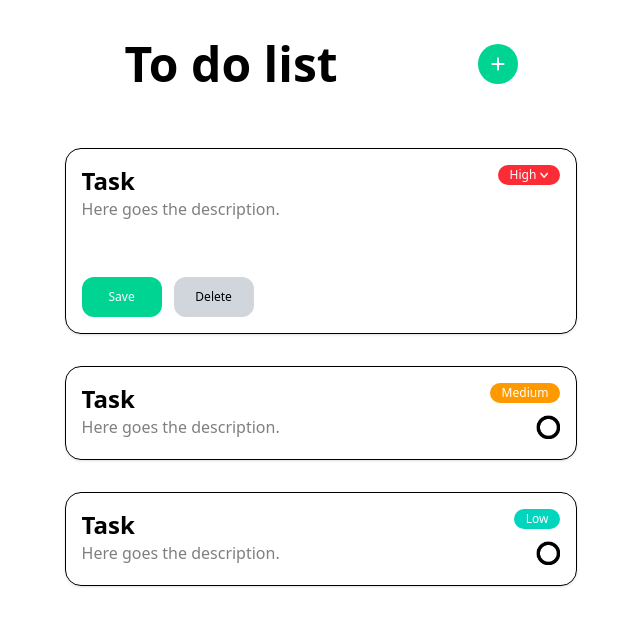
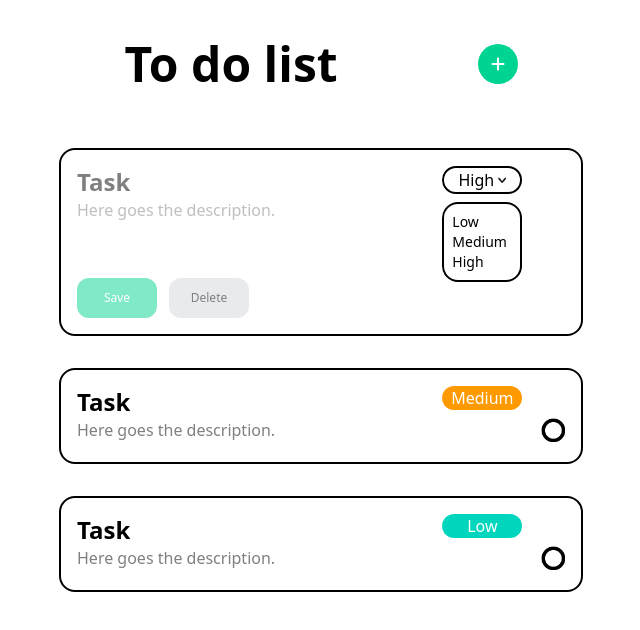
Before and after one commit to gbeatrice24/ToDo, a Vue app: page / in a window 1280 px wide. Both pictures are taken after a click on the button "High". Shown: the top 630 px of the page, without its empty margins (319-959 px from the left). Built offline with nearby package versions, Linux system fonts and the light colour scheme.

Commit message:
ITL-3 Subtask 5: priority change todo

```diff
--- a/src/components/TaskCard.vue
+++ b/src/components/TaskCard.vue
@@ -1,6 +1,10 @@
 <template>
-    <div @click="$emit('edit-requested', task.id)" class="p-4 rounded-2xl shadow border space-y-5"
-        :class="isMobile ? 'border-2 max-w-xs' : ''">
+    <div @click="$emit('edit-requested', task.id)" class="p-4 rounded-2xl border-2"
+        :class="isMobile ? 'max-w-xs' : 'relative'">
+
+        <div v-if="!isMobile" class=" absolute inset-0 bg-white rounded-2xl"
+            :class="priorChooser ? 'opacity-50' : 'opacity-0 invisible'"></div>
+
         <div class="flex items-center">
             <!--done button on phone-->
             <button v-if="isMobile && !task.editing" @click="$emit('done-clicked', task.id)" class="relative w-6 h-6">
@@ -17,25 +21,40 @@
                     <input v-model="task.name" class="font-semibold text-black text-2xl outline-0 w-2/3">
 
                     <!-- task priority on desktop -->
-                    <button @click="priorChooser = true" v-if="!isMobile"
-                        class="relative flex items-center justify-center rounded-2xl order-3 ml-auto"
-                        :class="bgColor, isMobile ? 'h-3 w-3' : 'text-white text-xs w-auto pr-3 pl-3 h-5'">
-                        {{ isMobile ? '' : task.priority }}
-                        <img v-if="task.editing" src="@/assets/arrowDown.png" class="w-3 pl-1">
-                    </button>
+                    <div v-if="!isMobile" class="relative">
+                        <button @click="priorChooser = !priorChooser"
+                            class="relative flex items-center justify-center rounded-full order-3 w-20"
+                            :class="priorChooser ? 'bg-white text-black border-2' : [bgColor, 'text-white']">
+                            {{ task.priority }}
 
-                    <!-- <div v-if="priorChooser" class="absolute bottom-top left-3/5 bg-red-500">
-                        ez elol van
-                    </div> -->
+                            <div v-if="task.editing">
+                                <img v-if="!priorChooser" src="@/assets/arrowDown.png" class="w-3 pl-1">
+                                <img v-else src="@/assets/arrowDownB.png" class="w-3 pl-1">
+                            </div>
+                        </button>
+
+                        <!-- priority dropdown -->
+                        <div v-if="priorChooser"
+                            class="absolute top-full left-0 mt-1 w-full bg-white rounded-2xl border-2 z-10">
+                            <ul class="flex flex-col text-sm text-black">
+                                <li v-for="(priority, index) in priorities"
+                                    @click="$emit('priority-chosen', { id: task.id, prio: priority.level }); priorChooser = false"
+                                    class="px-2 hover:bg-gray-100" :class="[index === 0 ? 'rounded-t-2xl pt-2' : '',
+                                    index === 2 ? 'rounded-b-2xl pb-2' : '']">{{ priority.level }}
+                                </li>
+                            </ul>
+                        </div>
+
+                        <!--  <div class="absolute inset-0 bg-white pointer-events-none transition-opacity"
+                            :class="priorChooser ? 'opacity-25' : 'opacity-0'"></div> -->
+                    </div>
 
                     <!-- task priority on phone -> while being actively edited -->
                     <div v-if="isMobile && task.editing" class="flex flex-row order-3 space-x-2">
-                        <button @click="priority = 'Low'"
-                            class="rounded-2xl order-3 h-3 w-3 bg-teal-400 focus:outline-2"></button>
-                        <button @click="priority = 'Medium'"
-                            class="rounded-2xl order-3 h-3 w-3 bg-amber-500 focus:outline-2"></button>
-                        <button @click="priority = 'High'"
-                            class="rounded-2xl order-3 h-3 w-3 bg-red-500 focus:outline-2"></button>
+                        <button v-for="priority in priorities"
+                            @click="$emit('priority-chosen', { id: task.id, prio: priority.level })"
+                            class="rounded-full order-3 h-3 w-3 focus:outline-2"
+                            :class="getBgColor(priority.level)"></button>
                     </div>
                 </div>
 
@@ -47,7 +66,7 @@
                         </div>
                         <!-- resize on bigger text? -->
                         <textarea v-if="!isMobile || task.editing" v-model="text"
-                            placeholder="Here goes the description." class=" w-1/1 outline-0 resize-none"
+                            placeholder="Here goes the description." class=" w-90 outline-0 resize-none "
                             :class="task.editing ? 'h-20' : 'h-7'"></textarea>
                     </div>
 
@@ -72,14 +91,14 @@
             </div>
 
             <!-- task priority on phone -> when isn't actively being edited -->
-            <button v-if="isMobile && !task.editing" class="rounded-2xl order-3 h-3 w-3" :class="bgColor"></button>
+            <button v-if="isMobile && !task.editing" class="rounded-full order-3 h-3 w-3" :class="bgColor"></button>
         </div>
     </div>
 </template>
 
 <script setup lang="ts">
 import { Task } from '@/types/Task';
-import { getTaskBgColor } from '@/utils/getTaskBgColor';
+import { getBgColor, getTaskBgColor } from '@/utils/getTaskBgColor';
 import { useWindowSize } from '@vueuse/core'
 import { ref, computed } from 'vue'
 
@@ -93,6 +112,8 @@ defineEmits<{
 
     (e: 'save-clicked', payload: { id: number; newDesc: string, newPrio: string }): void,
     (e: 'delete-clicked', id: number): void,
+
+    (e: 'priority-chosen', payload: { id: number, prio: string }): void
 }>()
 
 const props = defineProps<{ task: Task }>()
@@ -103,7 +124,9 @@ const text = ref(props.task.desc)
 const priority = ref(props.task.priority)
 
 const priorChooser = ref(false)
+const priorities = ref([{ level: 'Low' }, { level: 'Medium' }, { level: 'High' }])
 
 const { width } = useWindowSize()
 const isMobile = computed(() => width.value < 768)
+
 </script>
--- a/src/layout/MainLayout.vue
+++ b/src/layout/MainLayout.vue
@@ -8,7 +8,7 @@
             <div v-else class="grid gap-8">
                 <TaskCard v-for="task in tasks" :key="task.id" :task="task" @done-clicked="handleDoneClicked"
                     @edit-requested="handleEditRequested" @save-clicked="handleSaveClicked"
-                    @delete-clicked="handleDeleteClicked" />
+                    @delete-clicked="handleDeleteClicked" @priority-chosen="handlePriorityChoosen" />
             </div>
         </div>
 
@@ -16,11 +16,13 @@
 </template>
 
 <script setup lang="ts">
+// mikor hozaadodik legyen edit stateben, telefonon done ne nyiljon meg, ha egy edit statet megnyitunk a masik zarodjon be
+
+
 import TodoHeader from './TodoHeader.vue';
 import TaskCard from '@/components/TaskCard.vue';
 
 import { Task } from '@/types/Task';
-import { getTaskBgColor } from '@/utils/getTaskBgColor';
 
 import { ref, computed } from 'vue'
 
@@ -61,13 +63,13 @@ function handleEditRequested(id: number) {
     }
 }
 
-function handleSaveClicked(payload: { id: number, newDesc: string, newPrio: string }) {
-    const { id, newDesc, newPrio } = payload;
+function handleSaveClicked(payload: { id: number, newDesc: string }) {
+    const { id, newDesc, } = payload;
     const task = tasks.value.find(task => task.id === id)
     const realId = tasks.value.length - id
     if (task) {
-        tasks.value.splice(realId, 1, { ...task, priority: newPrio, desc: newDesc, editing: false })
-        console.log("Task", id, "changed", newDesc, newPrio)
+        tasks.value.splice(realId, 1, { ...task, desc: newDesc, editing: false })
+        console.log("Task", id, "changed", newDesc)
     }
 }
 
@@ -82,6 +84,16 @@ function handleDeleteClicked(id: number) {
     console.log(tasks.value)
 }
 
+function handlePriorityChoosen(payload: { id: number, prio: string }) {
+    const { id, prio } = payload;
+    const task = tasks.value.find(task => task.id === id)
+    const realId = tasks.value.length - id
+    if (task) {
+        tasks.value.splice(realId, 1, { ...task, priority: prio })
+        console.log("Task", id, "priority changed", prio)
+    }
+}
+
 function formatDate(date: Date) {
     const now = new Date();
     const year = String(now.getFullYear()).slice(-2);
@@ -90,8 +102,6 @@ function formatDate(date: Date) {
 
     return `${year}.${month}.${day}`
 }
-
-
 
 //////// TEST /////////
 const task3 = ({
@@ -126,6 +136,4 @@ const task1 = ({
     editing: true
 })
 tasks.value.unshift(task1)
-
-
 </script>
--- a/src/utils/getTaskBgColor.ts
+++ b/src/utils/getTaskBgColor.ts
@@ -1,5 +1,4 @@
 import { Task } from '@/types/Task';
-import { computed } from 'vue';
 
 export function getTaskBgColor(task: Task): string {
     switch (task.priority) {
@@ -13,3 +12,16 @@ export function getTaskBgColor(task: Task): string {
             return 'bg-gray-500'
     }
 }
+
+export function getBgColor(priority: string): string {
+    switch (priority) {
+        case 'High':
+            return 'bg-red-500'
+        case 'Medium':
+            return 'bg-amber-500'
+        case 'Low':
+            return 'bg-teal-400'
+        default:
+            return 'bg-gray-500'
+    }
+}
```
Also changed, not shown: src/assets/arrowDownB.png (added).
